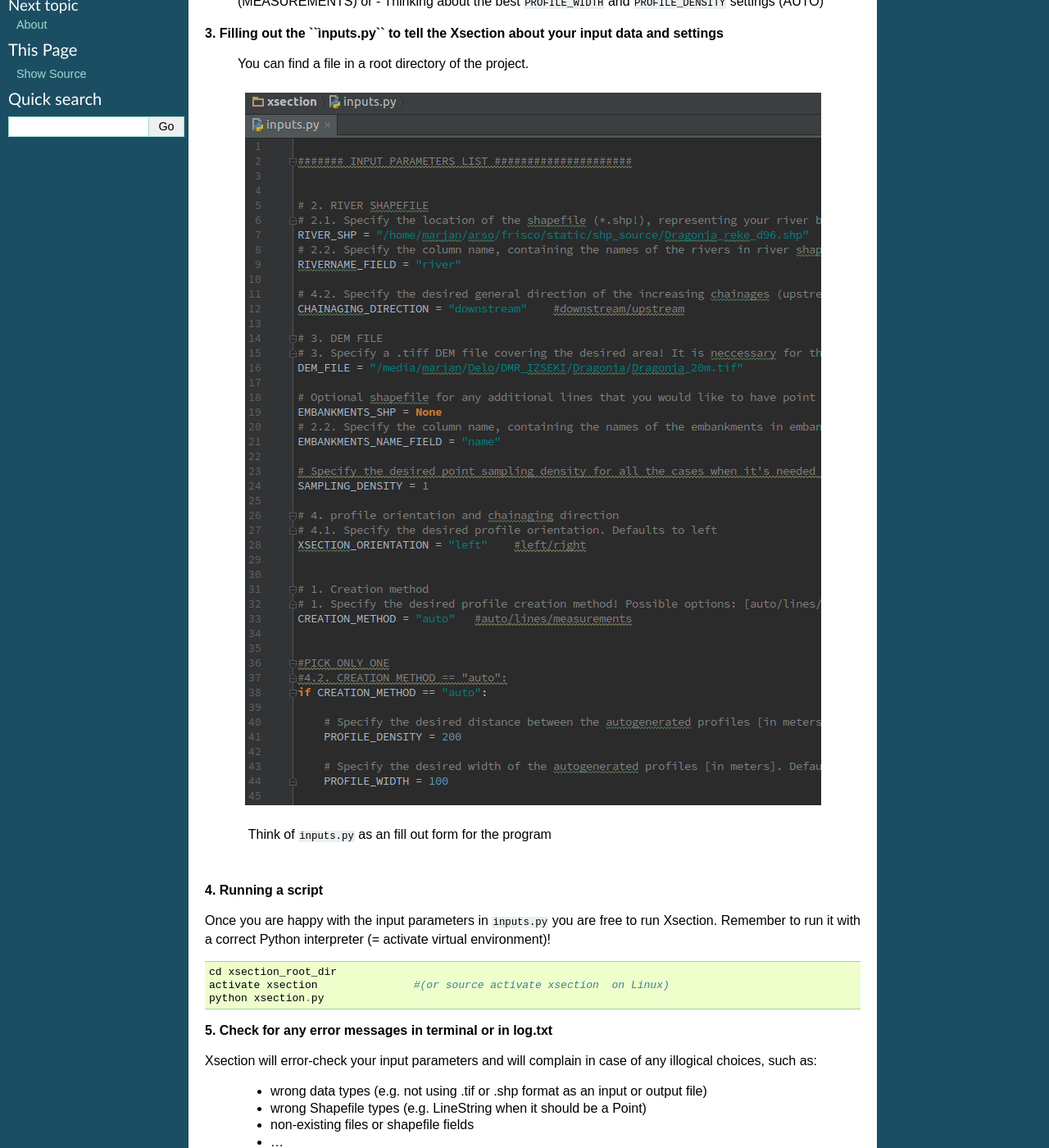
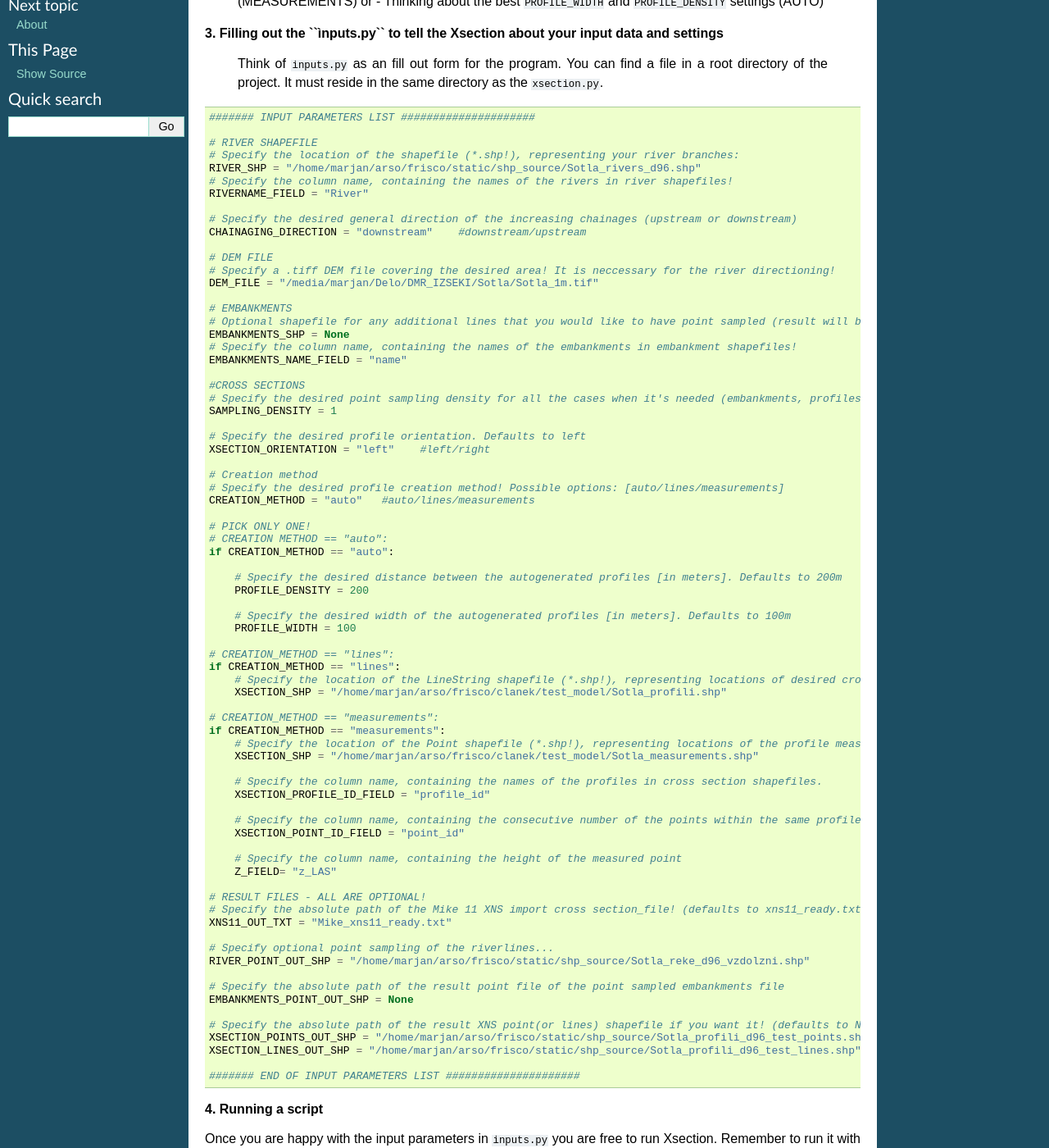
Before and after one commit to marjanmo/xsection, a Sphinx documentation site: the page built from docs/running-xsection.rst, in a window 1280 px wide and 1400 px high, scrolled down 337 px. Shown: the whole window at 82% size. Built offline with Sphinx 7.4.7, drawn with Linux system fonts in a browser that asks for light colours; some of the changed text lies outside the part shown.

```diff
--- a/README.rst
+++ b/README.rst
@@ -11,7 +11,7 @@ The program features:
 - vertex sampling of 2D shapefiles to pick their elevation values from underyling Digital Elevation Models (DEM)
 - automatic setting of river and cross section direction/orientation (no need for careful manual creation anymore!)
 - automatic calculation of the profile chainages according to the desired incrementation (upstream or downstream)
-- conversion of the results into ASCII version of the *XNS11* geometry file from **Mike11 by** software.
+- conversion of the results into ASCII version of the *XNS11* geometry file from **Mike11 by DHI** software.
 - different profile creation options:
 
   - auto-generated profiles (based on DEM and input parameters)
--- a/docs/running-xsection.rst
+++ b/docs/running-xsection.rst
@@ -20,12 +20,88 @@ A typical workflow for profile creation with Xsection looks like this:
 
 **3. Filling out the ``ìnputs.py`` to tell the Xsection about your input data and settings**
 
-   You can find a file in a root directory of the project.
+   Think of ``inputs.py`` as an fill out form for the program. You can find a file in a root directory of the project.
+   It must reside in the same directory as the ``xsection.py``.
 
-   .. figure:: img/inputs.png
-      :align: center
+::
 
-      Think of ``inputs.py`` as an fill out form for the program
+      ####### INPUT PARAMETERS LIST #####################
+
+      # RIVER SHAPEFILE
+      # Specify the location of the shapefile (*.shp!), representing your river branches:
+      RIVER_SHP = "/home/marjan/arso/frisco/static/shp_source/Sotla_rivers_d96.shp"
+      # Specify the column name, containing the names of the rivers in river shapefiles!
+      RIVERNAME_FIELD = "River"
+
+      # Specify the desired general direction of the increasing chainages (upstream or downstream)
+      CHAINAGING_DIRECTION = "downstream"    #downstream/upstream
+
+      # DEM FILE
+      # Specify a .tiff DEM file covering the desired area! It is neccessary for the river directioning!
+      DEM_FILE = "/media/marjan/Delo/DMR_IZSEKI/Sotla/Sotla_1m.tif"
+
+      # EMBANKMENTS
+      # Optional shapefile for any additional lines that you would like to have point sampled (result will be point file)
+      EMBANKMENTS_SHP = None
+      # Specify the column name, containing the names of the embankments in embankment shapefiles!
+      EMBANKMENTS_NAME_FIELD = "name"
+
+      #CROSS SECTIONS
+      # Specify the desired point sampling density for all the cases when it's needed (embankments, profiles, rivers,...). Defaults to 1m:
+      SAMPLING_DENSITY = 1
+
+      # Specify the desired profile orientation. Defaults to left
+      XSECTION_ORIENTATION = "left"    #left/right
+
+      # Creation method
+      # Specify the desired profile creation method! Possible options: [auto/lines/measurements]
+      CREATION_METHOD = "auto"   #auto/lines/measurements
+
+      # PICK ONLY ONE!
+      # CREATION METHOD == "auto":
+      if CREATION_METHOD == "auto":
+
+          # Specify the desired distance between the autogenerated profiles [in meters]. Defaults to 200m
+          PROFILE_DENSITY = 200
+
+          # Specify the desired width of the autogenerated profiles [in meters]. Defaults to 100m
+          PROFILE_WIDTH = 100
+
+      # CREATION_METHOD == "lines":
+      if CREATION_METHOD == "lines":
+          # Specify the location of the LineString shapefile (*.shp!), representing locations of desired cross sections:
+          XSECTION_SHP = "/home/marjan/arso/frisco/clanek/test_model/Sotla_profili.shp"
+
+      # CREATION_METHOD == "measurements":
+      if CREATION_METHOD == "measurements":
+          # Specify the location of the Point shapefile (*.shp!), representing locations of the profile measurements.
+          XSECTION_SHP = "/home/marjan/arso/frisco/clanek/test_model/Sotla_measurements.shp"
+
+          # Specify the column name, containing the names of the profiles in cross section shapefiles.
+          XSECTION_PROFILE_ID_FIELD = "profile_id"
+
+          # Specify the column name, containing the consecutive number of the points within the same profile
+          XSECTION_POINT_ID_FIELD = "point_id"
+
+          # Specify the column name, containing the height of the measured point
+          Z_FIELD= "z_LAS"
+
+      # RESULT FILES - ALL ARE OPTIONAL!
+      # Specify the absolute path of the Mike 11 XNS import cross section_file! (defaults to xns11_ready.txt)
+      XNS11_OUT_TXT = "Mike_xns11_ready.txt"
+
+      # Specify optional point sampling of the riverlines...
+      RIVER_POINT_OUT_SHP = "/home/marjan/arso/frisco/static/shp_source/Sotla_reke_d96_vzdolzni.shp"
+
+      # Specify the absolute path of the result point file of the point sampled embankments file
+      EMBANKMENTS_POINT_OUT_SHP = None
+
+      # Specify the absolute path of the result XNS point(or lines) shapefile if you want it! (defaults to None)
+      XSECTION_POINTS_OUT_SHP = "/home/marjan/arso/frisco/static/shp_source/Sotla_profili_d96_test_points.shp"
+      XSECTION_LINES_OUT_SHP = "/home/marjan/arso/frisco/static/shp_source/Sotla_profili_d96_test_lines.shp"
+
+      ####### END OF INPUT PARAMETERS LIST #####################
+
 
 **4. Running a script**
 
```
Also changed, not shown: other parts of docs/running-xsection.rst (+1 -1 lines), _check_inputs.py (+3 -5 lines), docs/img/xsection_logo.txt (added, +33 -0 lines), docs/index.rst (+7 -0 lines), docs/installation.rst (+12 -8 lines), environment.yml (deleted, +0 -90 lines), inputs.py (+26 -37 lines), xsection.py (+9 -0 lines), docs/img/inputs.png (deleted), docs/img/xsection-logo-name.png (added), docs/img/xsection-workflow.png (added), 4 other files.
